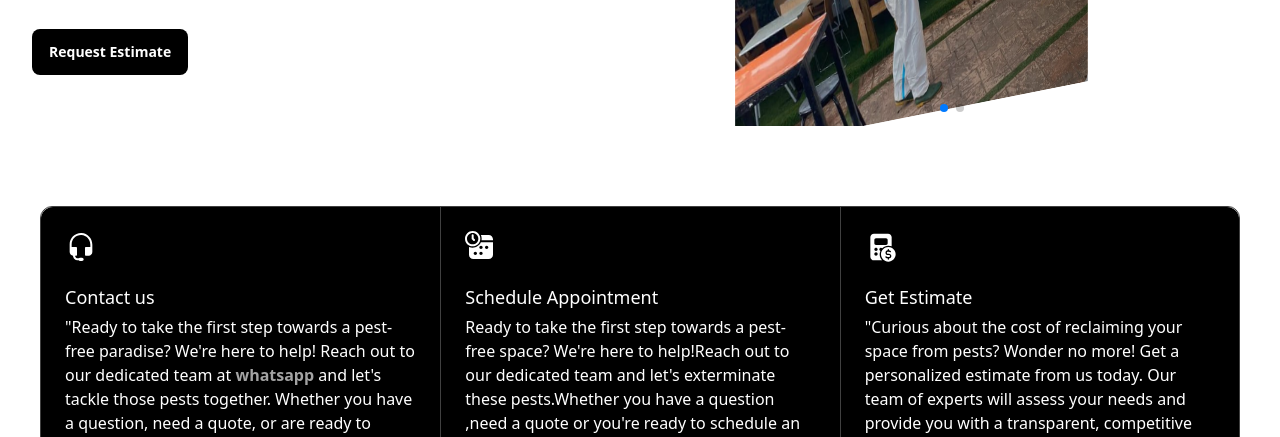
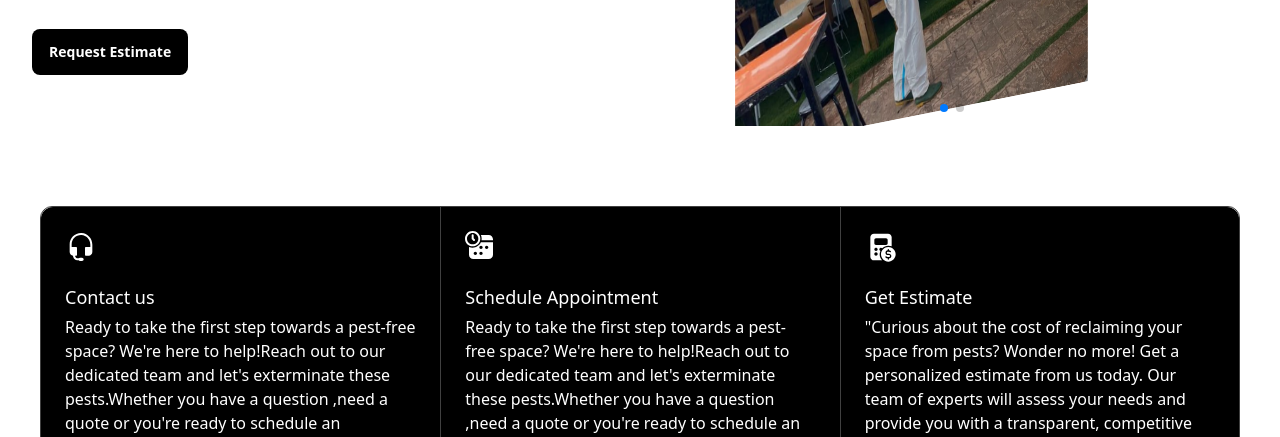
Before and after one commit to geniusmark99/ecoshield, a plain HTML site: page index.html in a window 1280 px wide. Shown: the part 515-952 px from the top of the page. Drawn offline with Linux system fonts and the light colour scheme.

Commit message:
first commit

```diff
--- a/index.html
+++ b/index.html
@@ -246,14 +246,19 @@
                 <div class="mt-5">
                     <h3 class="mt-5 font-medium text-lg text-white">Contact us</h3>
                     <p class="mt-1 text-white">
-                        "Ready to take the first step towards a pest-free paradise?
+                        Ready to take the first step towards a pest-free space?
+                        We're here to help!Reach out to our dedicated team and let's exterminate these pests.Whether you
+                        have a question ,need a quote or you're ready to schedule an appointment, we're just a Dial/DM
+                        away.
+                        Don't wait, contact us now and reclaim your space!
+                        <!-- "Ready to take the first step towards a pest-free paradise?
                         We're here to help! Reach out to our dedicated team at
                         <a class="font-bold text-base text-neutral-400 hover:underline"
                             href="https://api.whatsapp.com/send?phone=2348123916766">whatsapp</a>
                         and
                         let's tackle those pests together. Whether you have a question, need a quote,
                         or are ready to schedule your fumigation service, we're just a message or call away.
-                        Don't wait, contact us now and reclaim your space!
+                        Don't wait, contact us now and reclaim your space! -->
 
                     </p>
                 </div>
```
